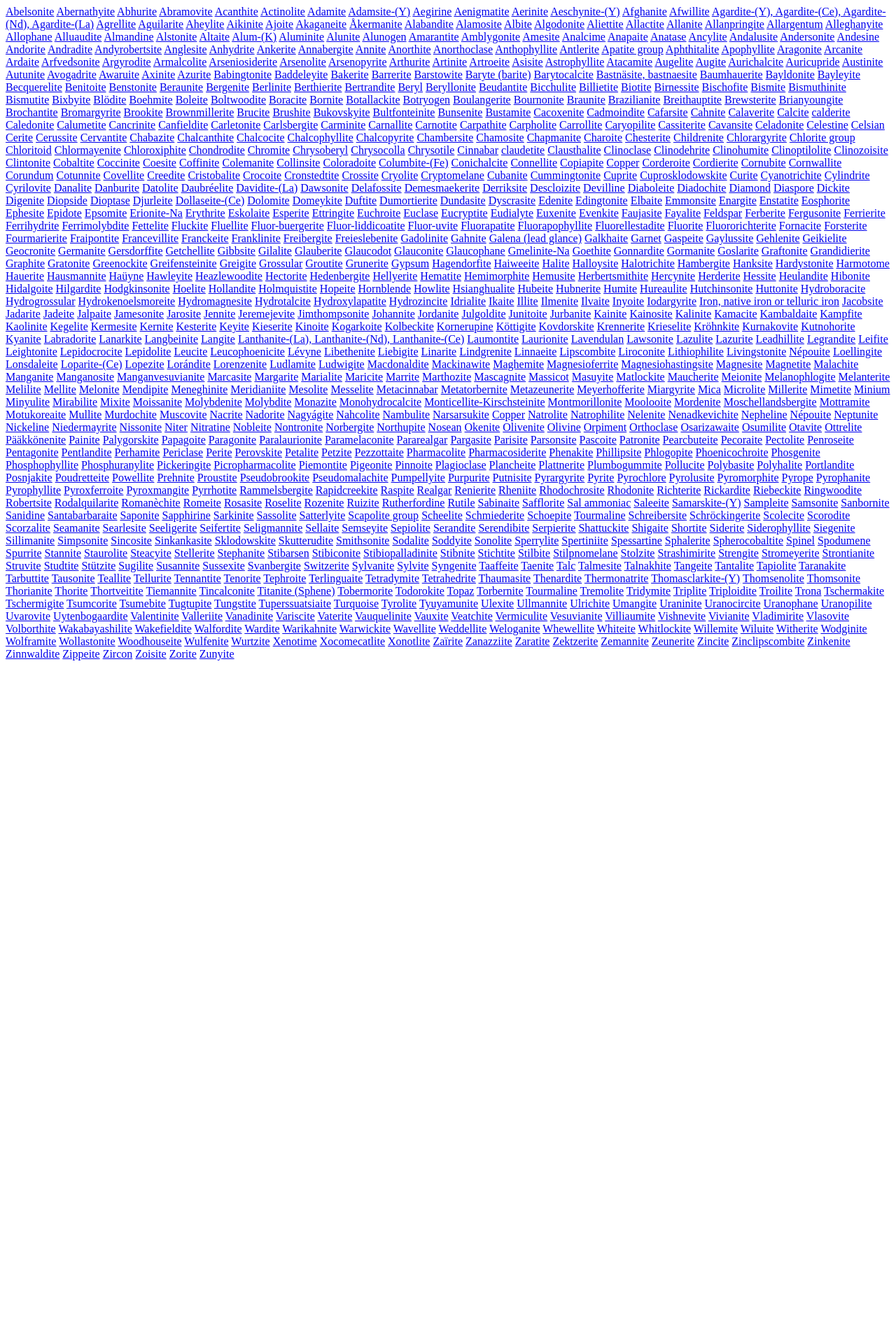
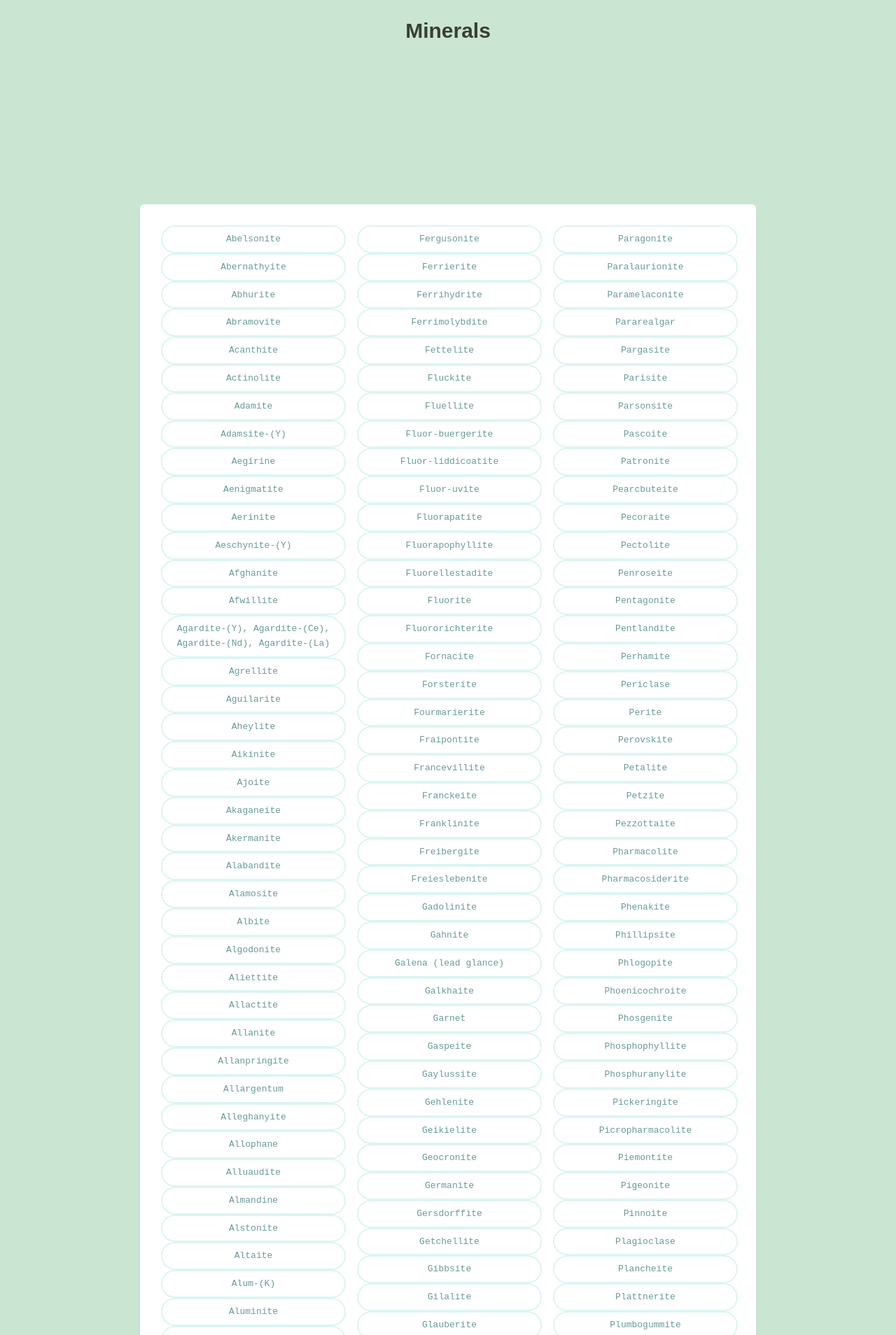
Before and after one commit to trransom/Mineral_App, a Django app: page /minerals/index/ in a window 1280 px wide. Shown: the top 1908 px of the page at 70% size. Before the commit the page ends 944 px from the top, so only its background shows below. Run offline with Django 3.2, Linux system fonts and the light colour scheme; data comes from the database, SQL or seed files in the repository.

Commit message:
Made changes to display columns

```diff
--- a/minerals/templates/minerals/index.html
+++ b/minerals/templates/minerals/index.html
@@ -1,8 +1,17 @@
-<!DOCTYPE html>
-<html>
-<body>
+{% extends 'minerals/layout.html' %}
+
+{% load static %}
+
+{% block title %}Minerals{% endblock %}
+{% block content %}
+<div class="minerals__container">
+
 {% for mineral in minerals %}
-<a href="{% url 'detail' pk=mineral.pk %}">{{ mineral.name }}</a>
+		<div class="minerals__anchor"><a href="{% url 'detail' pk=mineral.pk %}">{{ mineral.name }}</a>
+<!--			{% if forloop.counter|divisibleby:"3" and not forloop.last %}
+			</div><div class="row">
+			{% endif %}-->
+			</div>
 {% endfor %}
-</body>
-</html>
+</div>
+{% endblock %}
--- a/minerals/templates/minerals/layout.html
+++ b/minerals/templates/minerals/layout.html
@@ -1,9 +1,19 @@
+{% load static from staticfiles %}
 <!DOCTYPE html>
 <html>
 	<head>
-		<title>{% block title %}Mucho Minerals{% endblock %}</title>
+		<title>Multitude of Minerals</title>
+		<link rel="stylesheet" href="{% static 'assets/css/global.css' %}">
 	</head>
+
+
+
+
 	<body>
+	<div class="logo">
+		<header class="logo__name">{% block title %}Multitude of Minerals{% endblock %}</header>
+		<img></img>
+	</div>
 	{% block content %}{% endblock %}
 	</body>
 </html>
--- a/assets/css/global.css
+++ b/static/assets/css/global.css
@@ -4,6 +4,7 @@ body { margin: 0; }
 
 article, aside, details, figcaption, figure, footer, header, hgroup, main, menu, nav, section, summary { display: block; }
 
+header { font-size: 2em; margin: 0 auto;  }
 a { background-color: transparent; }
 a:active, a:hover { outline: 0; }
 
@@ -126,7 +127,7 @@ body { background-color: #CAE5D2; font-size: 1.5em; line-height: 1.6; font-weigh
 .grid-parent:before, .grid-parent:after { content: " "; display: table; }
 .grid-parent:after { clear: both; }
 
-h1, h2, h3, h4, h5, h6 { margin-top: 0; margin-bottom: 2rem; font-weight: bold; font-family: "Work Sans", sans-serif; color: #384033; }
+h1, h2, h3, h4, h5, h6, header { margin-top: 0; margin-bottom: 2rem; font-weight: bold; font-family: "Work Sans", sans-serif; color: #384033; }
 
 h1 { font-size: 3.8rem; }
 
@@ -177,28 +178,29 @@ table, p, ul { margin-bottom: 2.5rem; }
 
 .text-centered { text-align: center; }
 
-.logo { display: block; fill: #384033; position: relative; margin: 0 auto; width: 72px; }
-.logo__name { margin-bottom: 0; }
+.logo { display: block; fill: #384033; position: relative; margin: 0 auto; width: 400px; padding: 20px 0 0 0}
+.logo__name { margin-bottom: 0; text-align: center }
 .logo__text { margin-bottom: 50px; font-size: 13px; }
 .logo--middle { fill: #406b44; }
 
-.minerals__container { background-color: #fff; border-radius: 6px; list-style: none; padding: 30px 30px 20px 30px; -webkit-column-gap: 30px; -moz-column-gap: 30px; column-gap: 30px; }
+.minerals__container { background-color: #fff; border-radius: 6px; list-style: none; padding: 30px 30px 20px 30px; -webkit-column-gap: 20px; -moz-column-gap: 20px; column-gap: 20px; margin: 200px; }
 @media (min-width: 440px) and (max-width: 639px) { .minerals__container { -webkit-column-count: 2; -moz-column-count: 2; column-count: 2; } }
 @media (min-width: 640px) { .minerals__container { -webkit-column-count: 3; -moz-column-count: 3; column-count: 3; } }
-.minerals__anchor { border: solid 2px #DCF5F2; border-radius: 100px; color: #384033; display: block; font-size: 13px; text-align: center; padding: 8px 0 7px 0; width: 100%; transition: background-color 200ms ease-in-out, font-weight 200ms ease-in-out, color 200ms ease-in-out; }
+.minerals__anchor { border: solid 2px #DCF5F2; border-radius: 100px; color: #384033; display: block; font-size: 13px; text-align: center; border-spacing: 10px; padding: 8px 0 7px 0; width: 100%; transition: background-color 200ms ease-in-out, font-weight 200ms ease-in-out, color 200ms ease-in-out; }
 .minerals__anchor:hover { background-color: #DCF5F2; color: #384033; font-weight: bold; }
 .minerals__random { background-color: #384033; box-shadow: 0 0 100px 50px #CAE5D2; color: #fff; padding: 20px 0 20px 0; position: fixed; bottom: 0; text-align: center; width: 100%; }
 .minerals__random .minerals__anchor { display: inline; color: #fff; padding: 6px 24px 5px 24px; }
 .minerals__random .minerals__anchor:hover { color: #384033; }
 
-.mineral__container { background-color: #fff; border-radius: 6px; list-style: none; padding: 0; text-align: center; }
+.mineral__container { background-color: #fff; border-radius: 6px; list-style: none; padding: 0; text-align: center; margin: 50px 200px 200px 200px; }
 .mineral__name { display: block; width: 100%; margin: 0; font-size: 24px; padding: 30px 0 30px 0; }
 .mineral__image { display: block; margin: 0 auto; border: solid 2px #CAE5D2; }
 .mineral__image-bg { background-color: #ecfaf8; padding: 20px 0; }
 .mineral__caption { font-size: 12px; font-style: italic; padding: 10px 0 0 0; margin: 0; }
-.mineral__table { font-size: 14px; color: #384033; }
+.mineral__table { font-size: 14px; color: #384033; margin: 0 auto; }
 .mineral__table td { border-color: #CAE5D2; }
 .mineral__table tr:last-of-type td { border-bottom: none; padding-bottom: 0; }
-.mineral__table-container { padding: 5px 30px 0; }
-.mineral__category { font-weight: bold; width: 40%; }
+.mineral__table-container { padding: 20px 0 60px 0; }
+.mineral__category { font-weight: bold; width: 80%; margin: 0 auto; }
 .mineral__formula { font-size: 12px; }
+@media (min-width: 440px) and (max-width: 639px) { .mineral_container { margin: 40px; } }
```
Also changed, not shown: minerals/templates/minerals/mineral_detail.html (+67 -27 lines).
